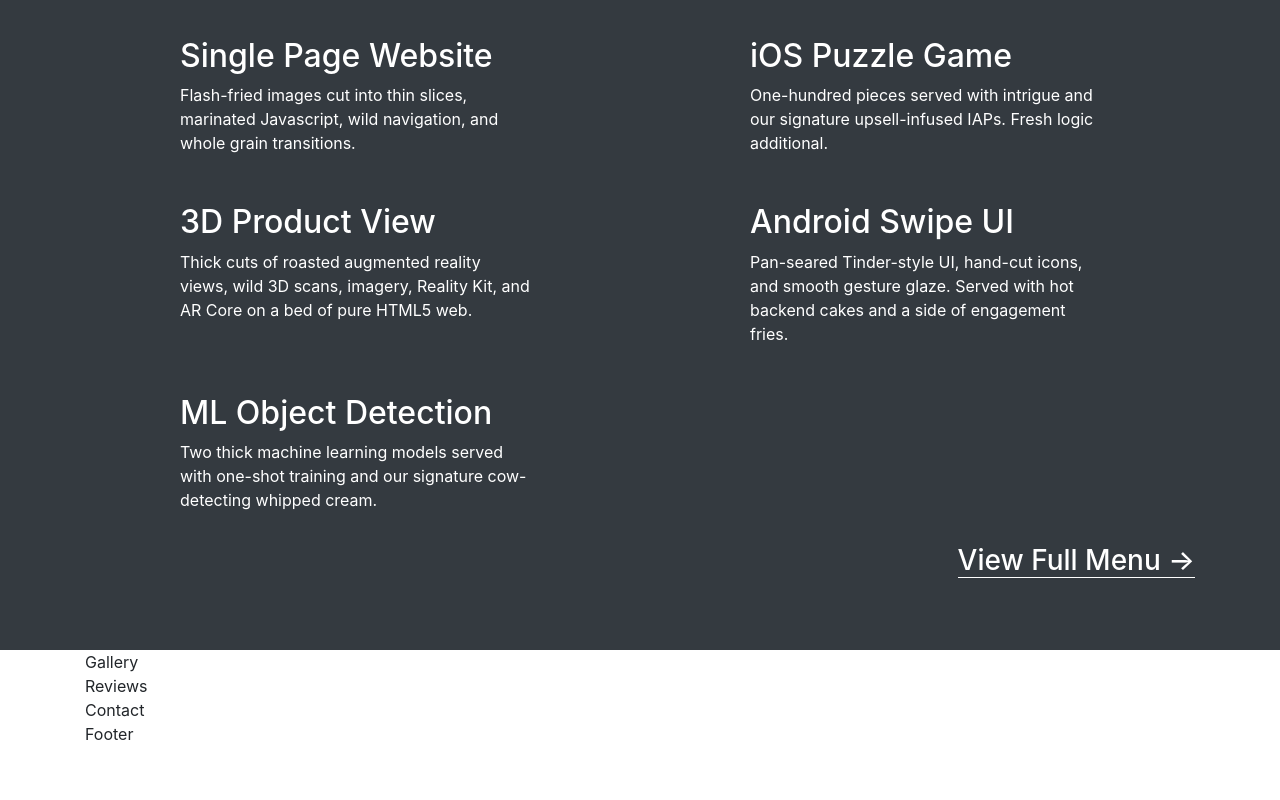
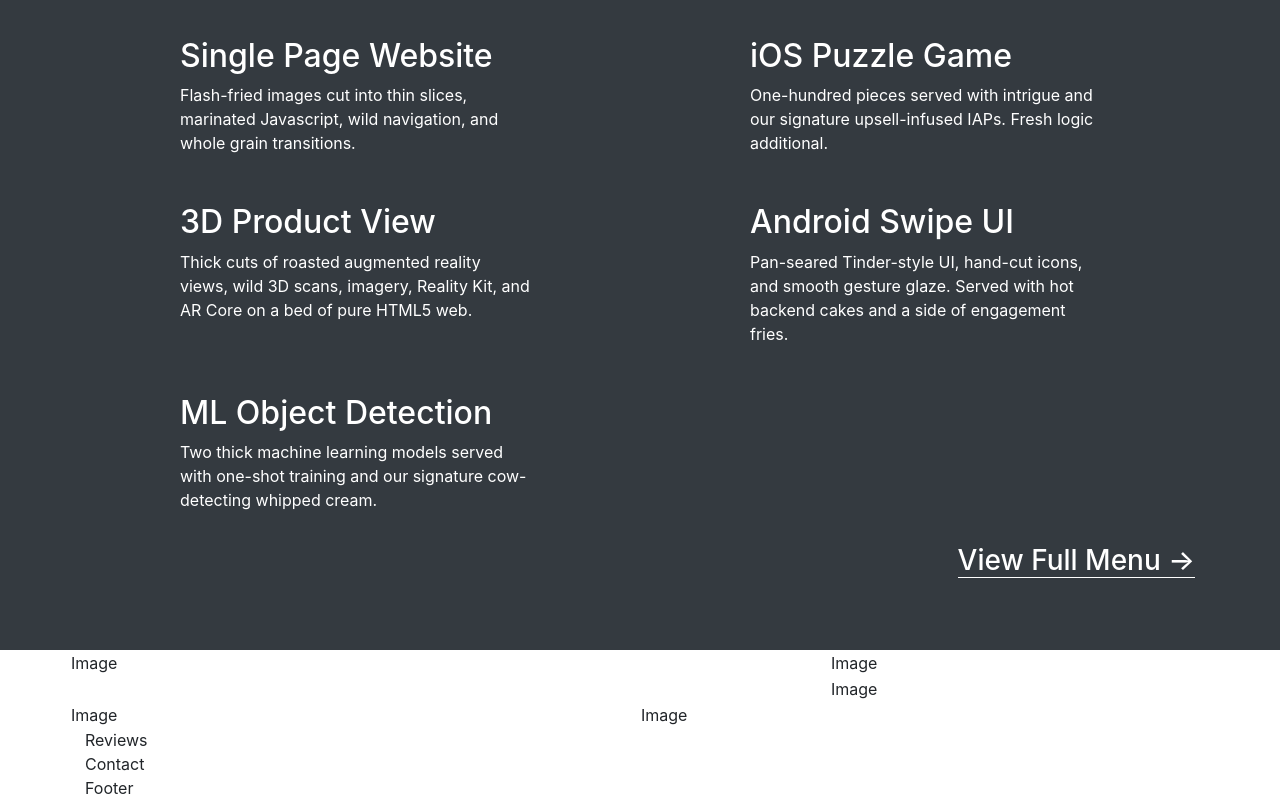
Before and after one commit to Coding-Kitchen/single-page-site, a plain HTML site: page index.html in a window 1280 px wide. Shown: the part 1240-2040 px from the top of the page. Before the commit the page ends 1986 px from the top, so only its background shows below. Drawn offline with nearby package versions, Linux system fonts and the light colour scheme.

Commit message:
Gently combine the rows and cols for the gallery filling.

```diff
--- a/index.html
+++ b/index.html
@@ -131,9 +131,25 @@
 
     <div class="container-fluid">
         <div class="container">
-            <div class="row">
-                <div class="col">
-                    Gallery
+            <div class="row p-0">
+                <div class="col-md-8 p-0 m-0 border border-white">
+                    Image
+                </div>
+                <div class="col-md-4 p-0 m-0">
+                    <div class="row p-0 m-0 border border-white">
+                        Image
+                    </div>
+                    <div class="row p-0 m-0 border border-white">
+                        Image
+                    </div>
+                </div>
+            </div>
+            <div class="row p-0">
+                <div class="col-md-6 p-0 m-0 border border-white">
+                    Image
+                </div>
+                <div class="col-md-6 p-0 m-0 border border-white">
+                    Image
                 </div>
             </div>
         </div>
```
